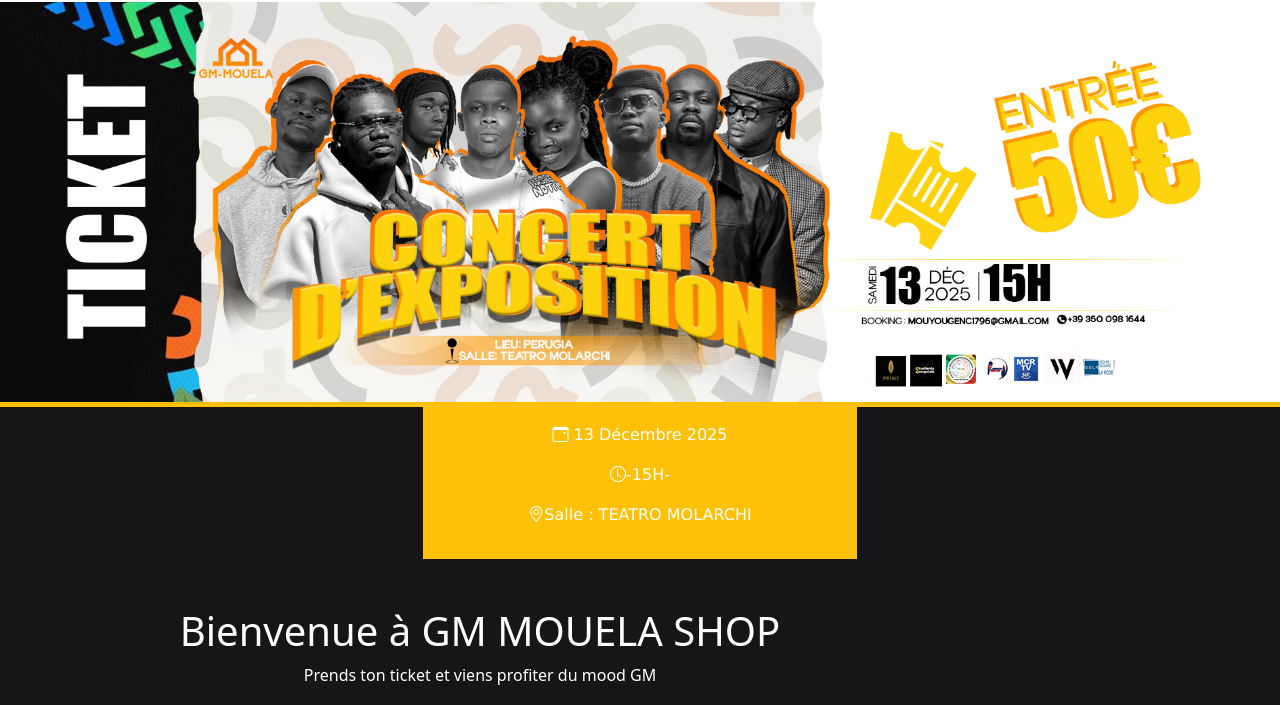
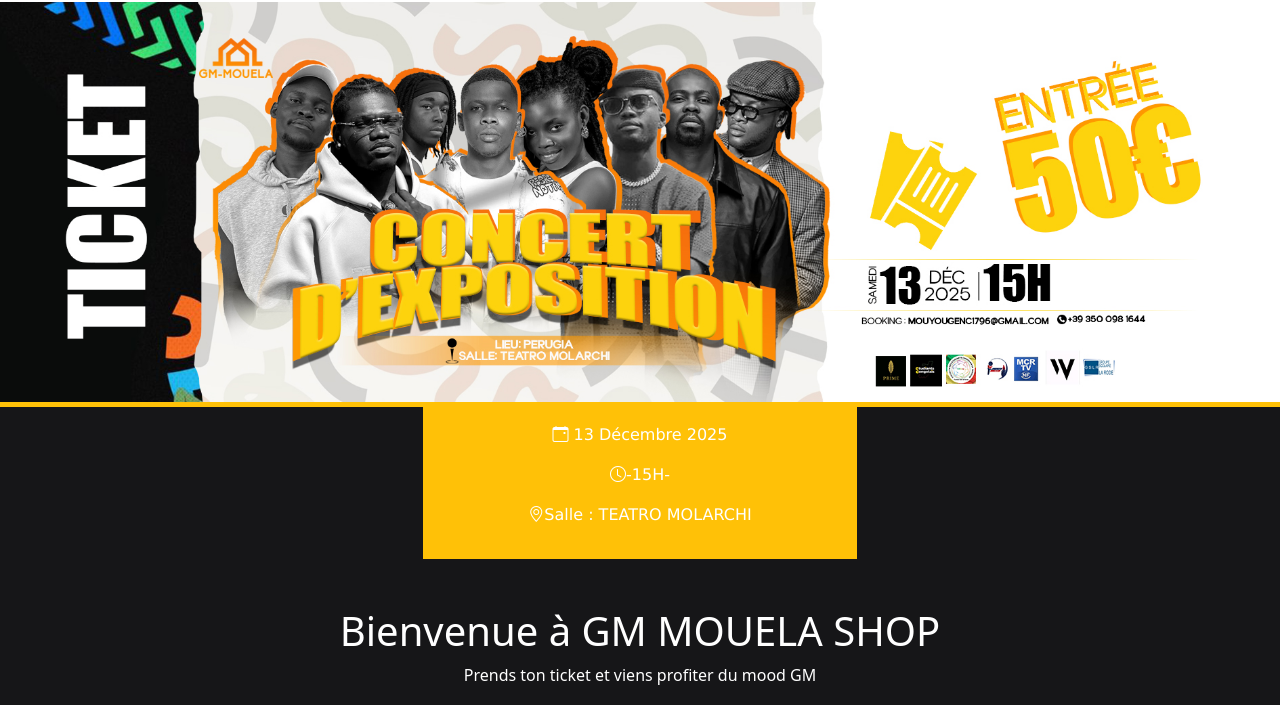
Before and after one commit to Nel-mk/gmmouelaN, a plain HTML site: page index.html in a window 1280 px wide. Shown: the part 95-800 px from the top of the page. Drawn offline with nearby package versions, Linux system fonts and the light colour scheme; a script that the page names is missing; a small style sheet from the web is missing.

```diff
--- a/index.html
+++ b/index.html
@@ -58,17 +58,15 @@
             </p>
         </div>
 
+    </div>
+
+    <div class="row">
+        <div class="text-center mt-5 text-white ">
+            <h1>Bienvenue à GM MOUELA SHOP</h1>
+            <p>Prends ton ticket et viens profiter du mood GM</p>
         </div>
     </div>
 
-    <div class="row">
-        <div class="text-center mt-5">
-            <div class=" col-md-9 text-white text-center">
-            <h1>Bienvenue à GM MOUELA SHOP</h1>
-            <p>Prends ton ticket et viens profiter du mood GM</p>
-        </div>
-
-    </div>
     <div class="row">
         <div class="text-center mt-5">
             <div class="evenement text-center text-white">
```
